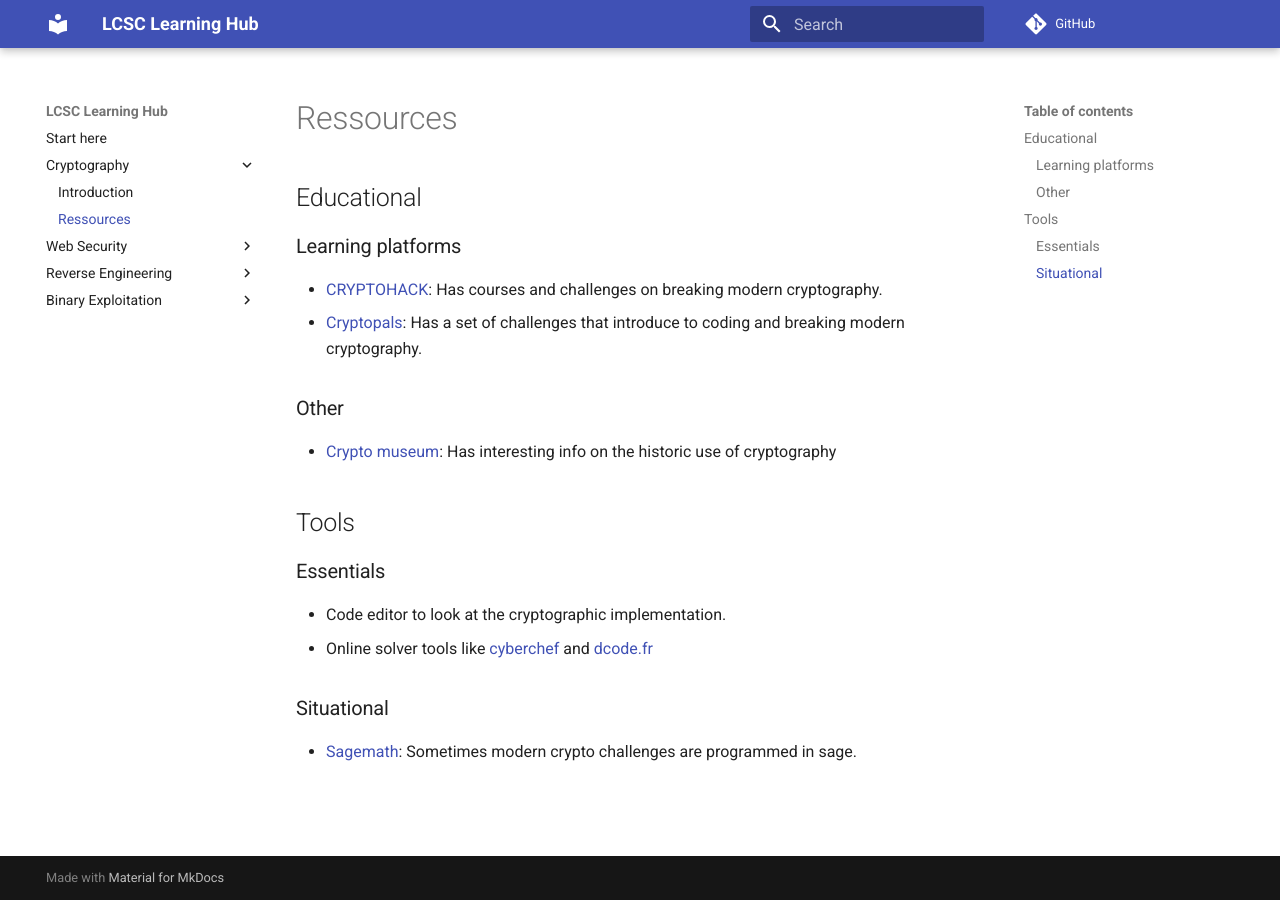
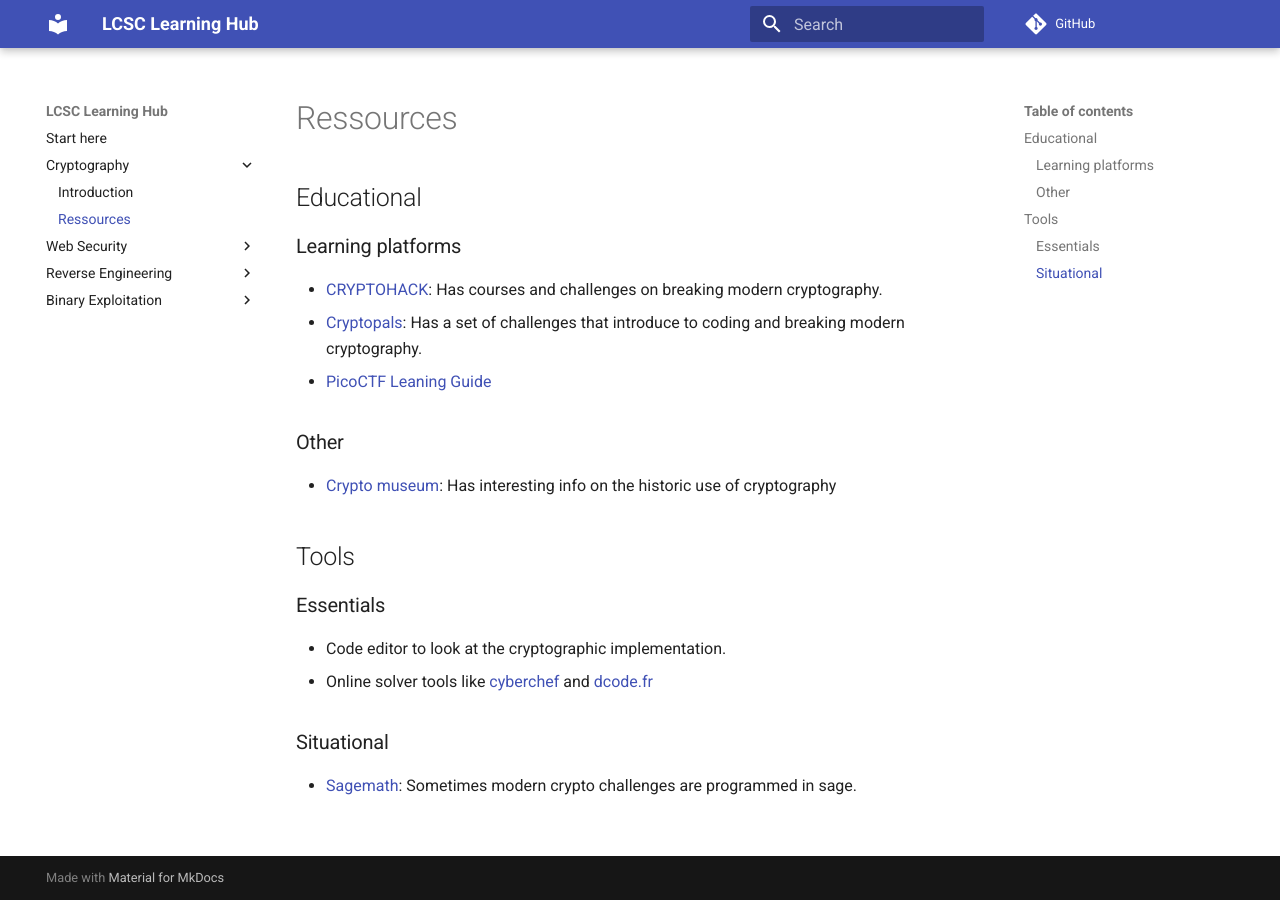
Before and after one commit to LetzPwn/lcsc-mkdocs, an MkDocs documentation site: the page built from docs/cryptography/ressources.md, in a window 1280 px wide. Built offline with MkDocs 1.6.1 and Material for MkDocs 9.7.7, drawn with Linux system fonts in a browser that asks for light colours; comment, search, counter and statistics services are not loaded.

Commit message:
picoctf learning guides

```diff
--- a/docs/cryptography/ressources.md
+++ b/docs/cryptography/ressources.md
@@ -6,7 +6,7 @@
 
 - [CRYPTOHACK](https://cryptohack.org/): Has courses and challenges on breaking modern cryptography.
 - [Cryptopals](https://cryptopals.com/): Has a set of challenges that introduce to coding and breaking modern cryptography.
-
+- [PicoCTF Leaning Guide](https://picoctf.org/learning_guides/Book-2-Cryptography.pdf)
 ### Other
 
 - [Crypto museum](https://www.cryptomuseum.com/crypto/index.htm): Has interesting info on the historic use of cryptography
```
Also changed, not shown: docs/web-security/ressources.md (+1 -1 lines).
